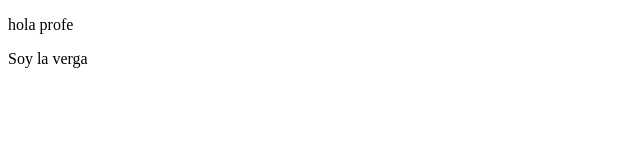
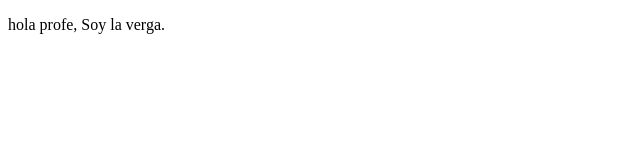
Before and after one commit to Mloaiza98/dprouectoDemo, a plain HTML site: page index.html in a window 1280 px wide. Shown: the whole page, without its empty margins (0-640 px from the left). Drawn offline with Linux system fonts and the light colour scheme.

Commit message:
agregamos mas textot

```diff
--- a/index.html
+++ b/index.html
@@ -8,8 +8,7 @@
 </head>
 <body>
     <p>
-        hola profe
+        hola profe, Soy la verga.
     </p>
-    Soy la verga
 </body>
 </html>
```
